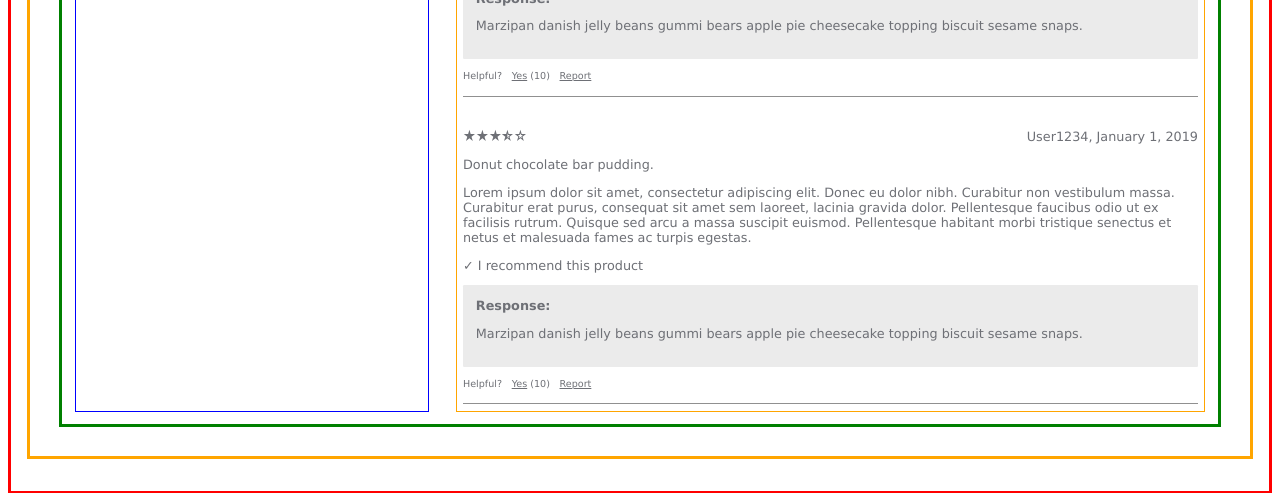
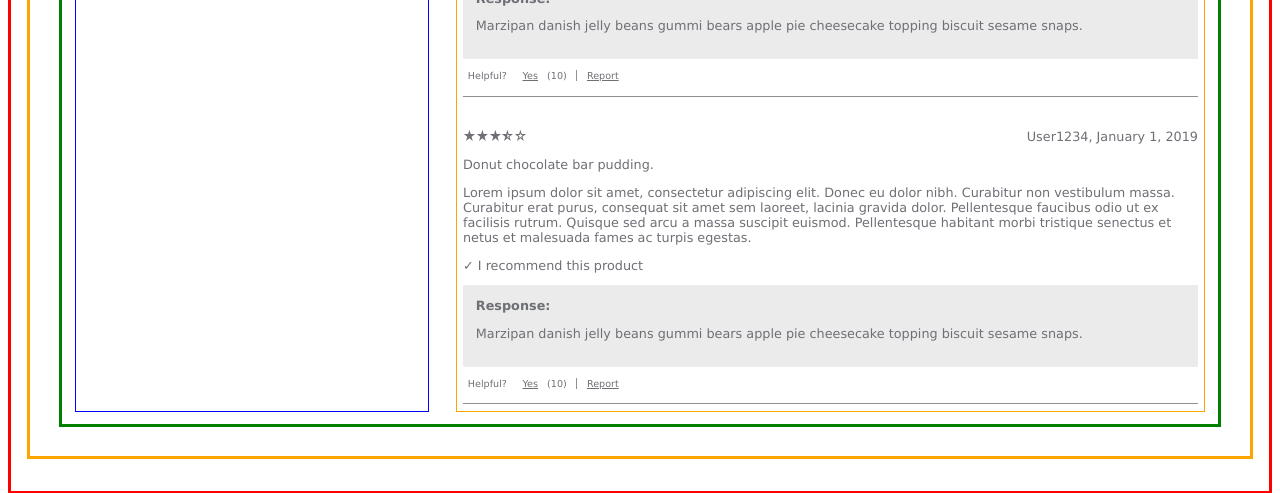
Before and after one commit to labbit-fec/catwalk, a React app: page / in a window 1280 px wide. Shown: the part 1156-1649 px from the top of the page. Built offline with nearby package versions, Linux system fonts and the light colour scheme.

Commit message:
add left border to report button

```diff
--- a/src/components/ratings/RatingDetail/RatingLIst/RatingListEntry/RatingListEntry.css
+++ b/src/components/ratings/RatingDetail/RatingLIst/RatingListEntry/RatingListEntry.css
@@ -28,16 +28,23 @@
 }
 
 .helpful > div {
-  margin-right: 1em;
+  padding-left: 0.5em;
+  padding-right: 0.5em;
 }
 
 .btnHelpful {
   background: none;
   color: inherit;
   border: none;
-  padding: 0;
+  padding-top: 0;
+  padding-bottom: 0;
   font: inherit;
   cursor: pointer;
   outline: inherit;
   text-decoration: underline;
 }
+
+.report {
+  border-left: 1px solid rgba(35, 35, 35, 0.5);
+  padding-left: 1em;
+}
--- a/src/components/ratings/RatingDetail/RatingLIst/RatingListEntry/RatingListEntry.jsx
+++ b/src/components/ratings/RatingDetail/RatingLIst/RatingListEntry/RatingListEntry.jsx
@@ -42,7 +42,10 @@ export default function RatingListEntry() {
           &nbsp;(10)
         </div>
         <div>
-          <button type="button" className={styles.btnHelpful}>
+          <button
+            type="button"
+            className={`${styles.btnHelpful} ${styles.report}`}
+          >
             Report
           </button>
         </div>
```
